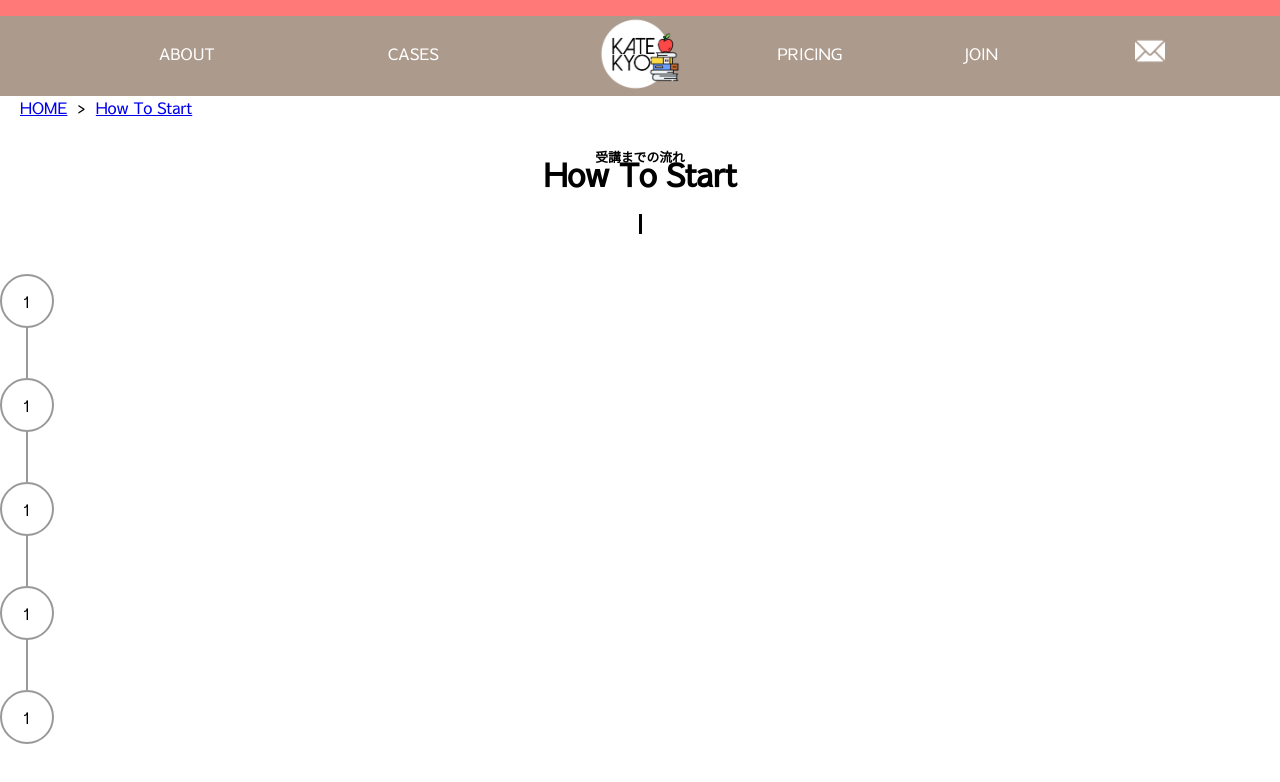
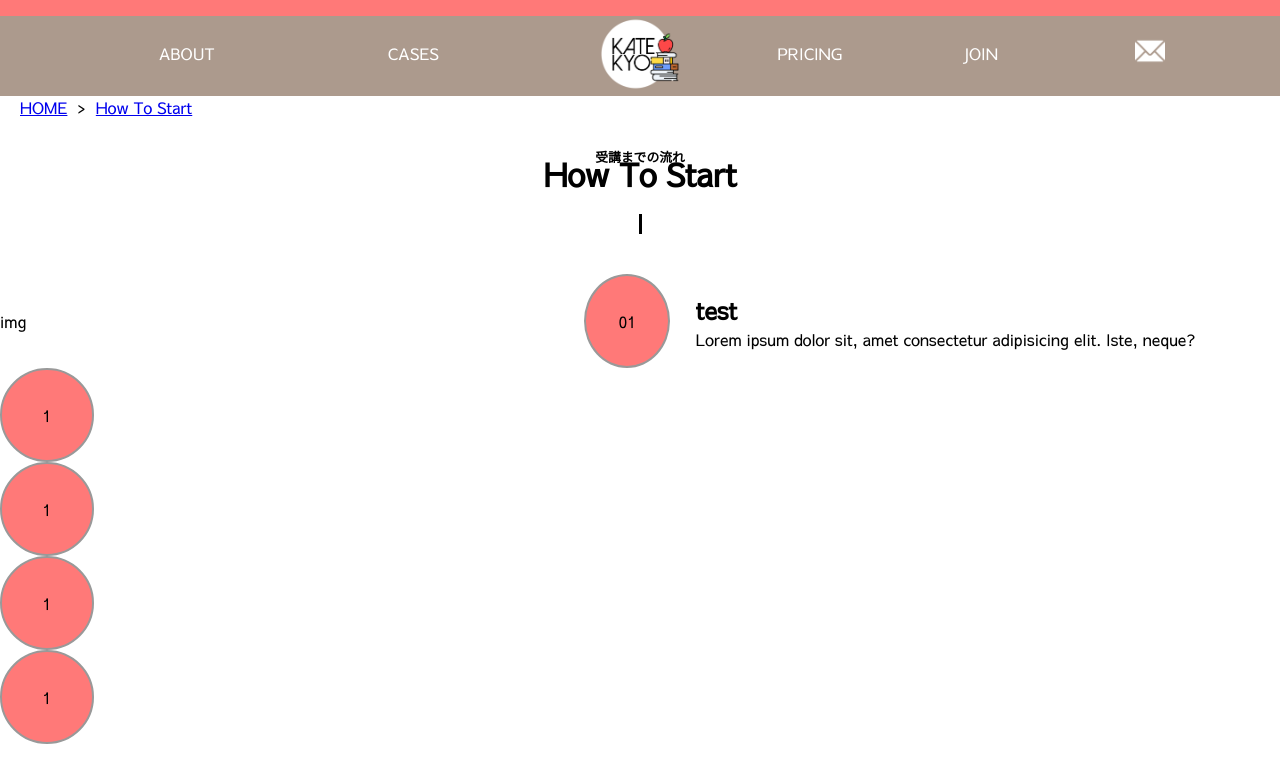
Before and after one commit to Queenshiba/katekyo, a website: page dist/howtojoin.html in a window 1280 px wide. Drawn offline with Linux system fonts and the light colour scheme.

Commit message:
add layout

```diff
--- a/dist/howtojoin.html
+++ b/dist/howtojoin.html
@@ -124,7 +124,15 @@
         <div class="vertical-line"></div>
     </div>
 <div class="howtostart-container">
-    <div class="numincircle">1</div>
+    <div class="list-wrap">
+        <div class="img">img</div>
+        <div class="numincircle">01</div>
+        <div class="content-wrap">
+            <h2>test</h2>
+            <p>Lorem ipsum dolor sit, amet consectetur adipisicing elit. Iste, neque?</p>
+        </div>
+    </div>
+
     <div class="numincircle">1</div>
     <div class="numincircle">1</div>
     <div class="numincircle">1</div>
--- a/dist/subpages.css
+++ b/dist/subpages.css
@@ -469,36 +469,34 @@
 
 
         /* howtostart */
+        .howtostart-container {
+            display: flex;
+            flex-direction: column;
+        }
+
+        .list-wrap {
+            display: flex;
+            flex-direction: row;
+            width: 100%;
+            justify-content: center;
+            align-items: center;
+        }
+
         .numincircle {
             position: relative;
             background-color: #FF7978;
             border: 2px solid #999;
             border-radius: 100%;
-            width: 50px;
-            line-height: 50px;
+            width: 90px;
+            line-height: 90px;
             text-align: center;
-            margin-top: 50px;
-            background-color: #fff;
-            z-index: 2;
         }
 
-        .numincircle:first-child {
-            margin-top: 0;
+        .img {
+            width: 50%;
         }
 
-        .numincircle:before {
-            position: absolute;
-            border: 1px solid #999;
-            width: 0;
-            height: 50px;
-            display: block;
-            content: '';
-            left: 50%;
-            z-index: 1;
-            top: -54px;
-            margin-left: -1px;
+        .content-wrap {
+            width: 50%;
+            margin-left: 2%;
         }
-
-        .numincircle:first-child:before {
-            display: none;
-        }
```
